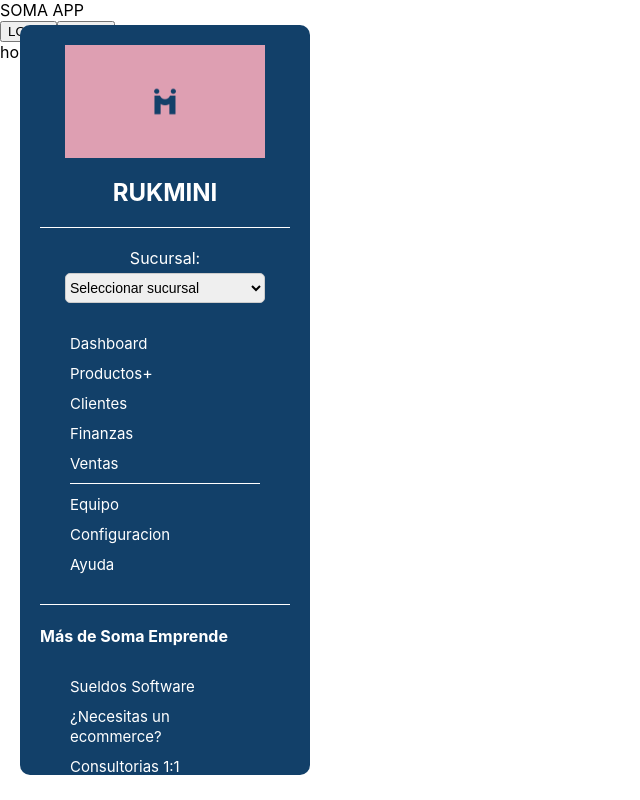
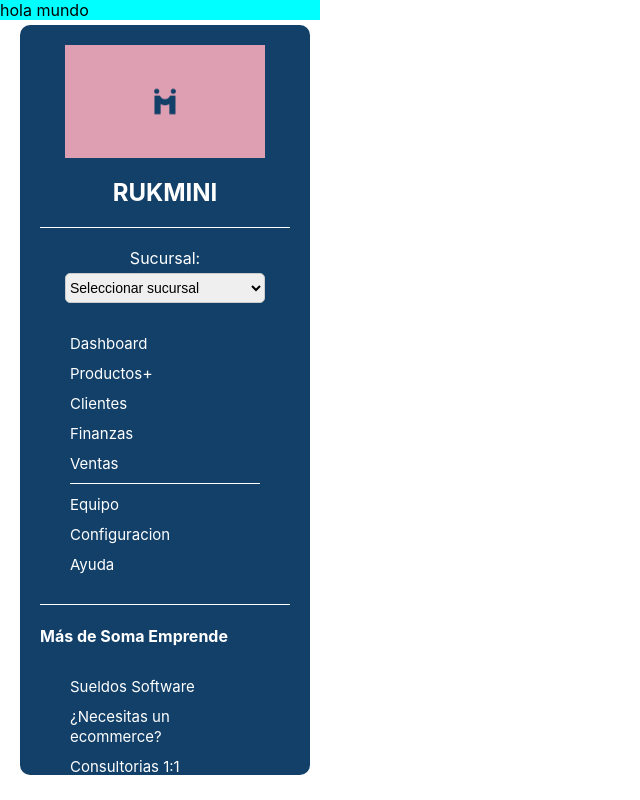
Before and after one commit to LautaroOlmedo/APP-SOMA-FRONT, a React (Create React App) app: page / in a window 1280 px wide. Shown: the whole page, without its empty margins (0-640 px from the left). Built offline with nearby package versions, Linux system fonts and the light colour scheme; no server answers.

Commit message:
estilos generales, funciona bien hasta aca

```diff
--- a/src/Router.tsx
+++ b/src/Router.tsx
@@ -13,6 +13,7 @@
 
 export const AppRouter: React.FC<{}> = () => {
   return (
+    <div className="main-content">
       <Routes>
         <Route element={<RouterLayout />}>
           <Route path="/" element={<HomePage />} />
@@ -29,5 +30,6 @@
           <Route path="/products" element={<ProductsPage />} />
         </Route>
       </Routes>
+    </div>
   );
 };
--- /dev/null
+++ b/src/common/RouterLayout.css
@@ -0,0 +1,17 @@
+.hola {
+  display: flex;
+  height: 100%;
+  width: 25%;
+  flex: 0 0 25%; /* Ocupa el 100% del alto de la pantalla */
+  background-color: aqua;
+}
+
+.Sidebar {
+  height: 100%;
+  flex: 0 0 25%; /* Ocupa el 25% del ancho */
+  background-color: #f0f0f0; /* Cambia el color de fondo según tus necesidades */
+}
+
+/* Otros estilos para el Sidebar */
+
+/* Estilos adicionales para el contenido principal */
--- a/src/common/RouterLayout.tsx
+++ b/src/common/RouterLayout.tsx
@@ -1,14 +1,15 @@
 import React from "react";
 import { Outlet } from "react-router-dom";
-import { NavBar } from "./NavBar";
+// import { NavBar } from "./NavBar";
 import Sidebar from "../components/Sidebar";
+import "../common/RouterLayout.css";
 
 export const RouterLayout: React.FC<{}> = () => {
   return (
-    <>
+    <div className="hola">
       <Sidebar />
-      <NavBar />
+      {/* <NavBar /> */}
       <Outlet />
-    </>
+    </div>
   );
 };
--- a/src/components/ProductCardComponent/products.css
+++ b/src/components/ProductCardComponent/products.css
@@ -7,7 +7,7 @@
 }
 
 .product-table {
-  width: max-content;
+  width: 70%;
   border-collapse: collapse;
   border-spacing: 0;
   margin-left: auto;
```
Lines whose indentation alone changed are shown as unchanged.
